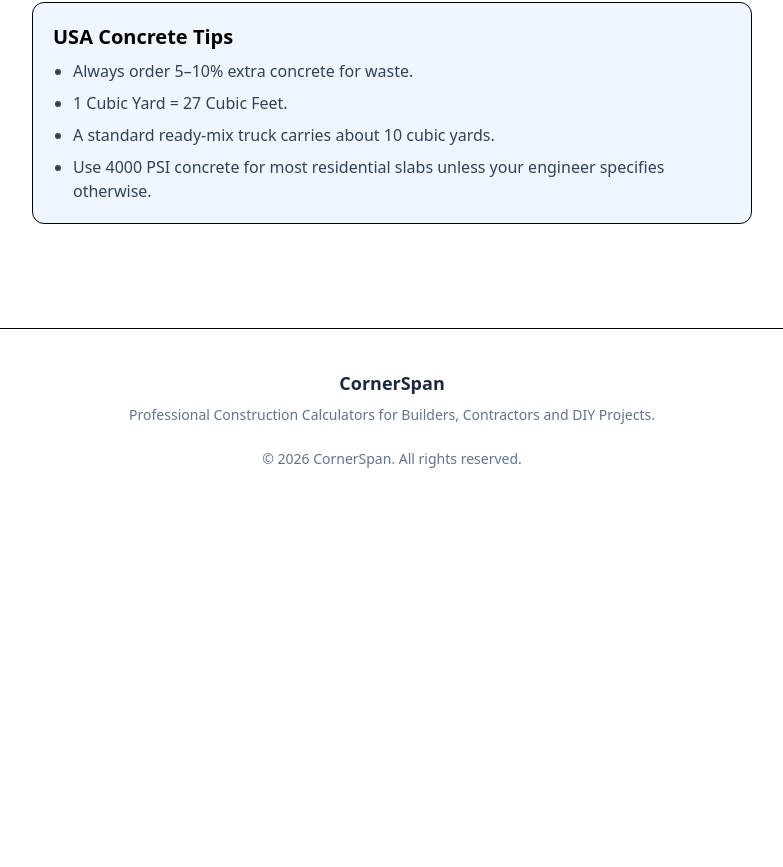
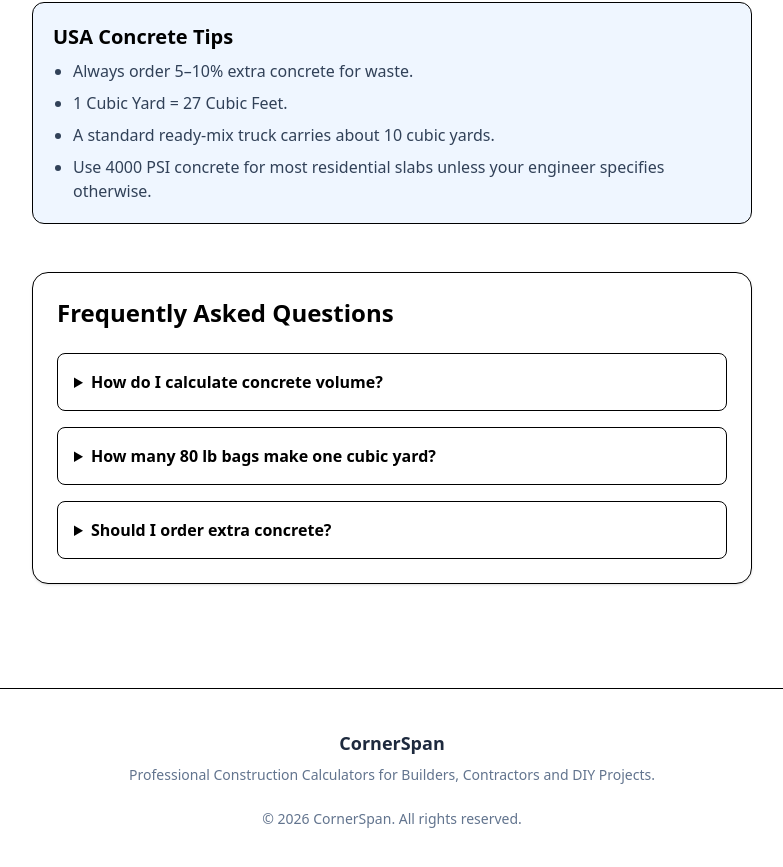
Before and after one commit to km7max-cmd/cornerspan, a Next.js app: page /calculators/concrete in a window 1280 px wide. Shown: the part 886-1753 px from the top of the page, without its empty margins (248-1031 px from the left). Before the commit the page ends 1395 px from the top, so only its background shows below. Built offline with nearby package versions, Linux system fonts and the light colour scheme.

Commit message:
Integrate FAQ component into ConcreteCalculator
Added FAQ component with common concrete calculation questions.

```diff
--- a/app/calculators/concrete/page.tsx
+++ b/app/calculators/concrete/page.tsx
@@ -1,6 +1,7 @@
 "use client";
 
 import { useMemo, useState } from "react";
+import FAQ from "../../../components/FAQ";
 
 export default function ConcreteCalculator() {
   const [projectType, setProjectType] = useState("Slab");
@@ -135,6 +136,25 @@ export default function ConcreteCalculator() {
           <li>Use 4000 PSI concrete for most residential slabs unless your engineer specifies otherwise.</li>
         </ul>
       </div>
+      <FAQ
+  items={[
+    {
+      question: "How do I calculate concrete volume?",
+      answer:
+        "Multiply length × width × thickness and convert the result to cubic yards.",
+    },
+    {
+      question: "How many 80 lb bags make one cubic yard?",
+      answer:
+        "Approximately 45 bags are required for one cubic yard of concrete.",
+    },
+    {
+      question: "Should I order extra concrete?",
+      answer:
+        "Yes. Contractors usually order 5–10% extra to avoid shortages.",
+    },
+  ]}
+/>
     </main>
   );
 }
```
